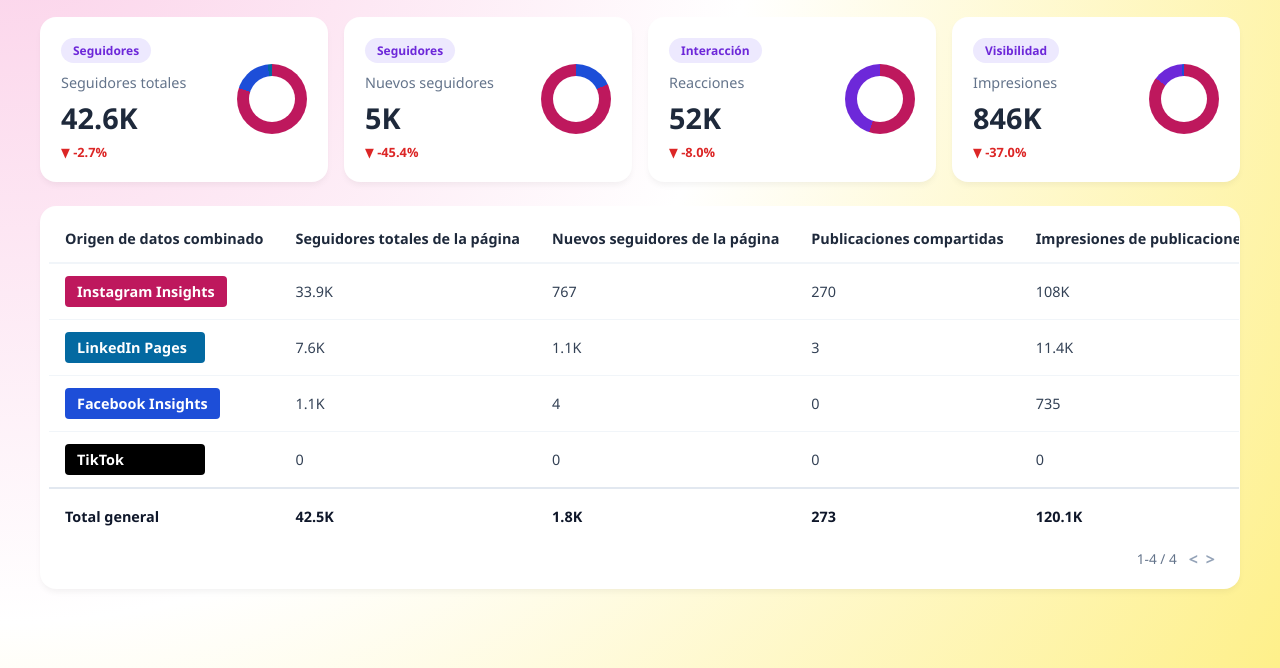
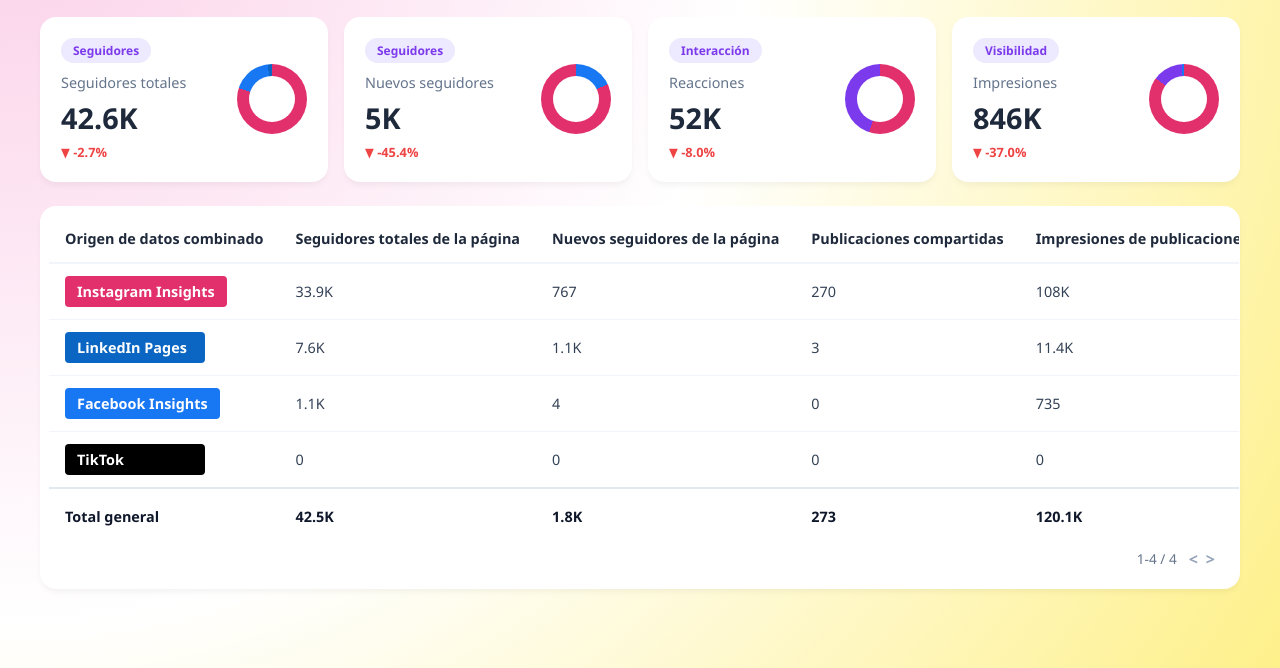
Before and after one commit to Nicolas22629/Analiticas, a plain HTML site: page index.html in a window 1280 px wide. Shown: the part 132-800 px from the top of the page. Drawn offline with Linux system fonts and the light colour scheme.

Commit message:
Revise color variables in index.html
Updated corporate color variables for branding consistency.

```diff
--- a/index.html
+++ b/index.html
@@ -34,12 +34,12 @@
 
         /* PALETA DE COLORES CORPORATIVOS (VARIABLES) */
         :root {
-            --color-magenta: #be185d;
-            --color-azul-francia: #1d4ed8;
-            --color-azul-petroleo: #0369a1;
-            --color-violeta: #6d28d9;
-            --color-negro: #000000;
-            --color-rojo-decremento: #dc2626;
+             --color-magenta: #E1306C;      /* Instagram */
+    --color-azul-francia: #1877F2; /* Facebook */
+    --color-azul-petroleo: #0A66C2; /* LinkedIn */
+    --color-violeta: #7C3AED;      /* Morado moderno */
+    --color-negro: #000000;        /* TikTok */
+    --color-rojo-decremento: #EF4444; /* Rojo suave */
         }
 
         /* 2. FRANJA SUPERIOR: CONTROL Y FILTRADO */
```
